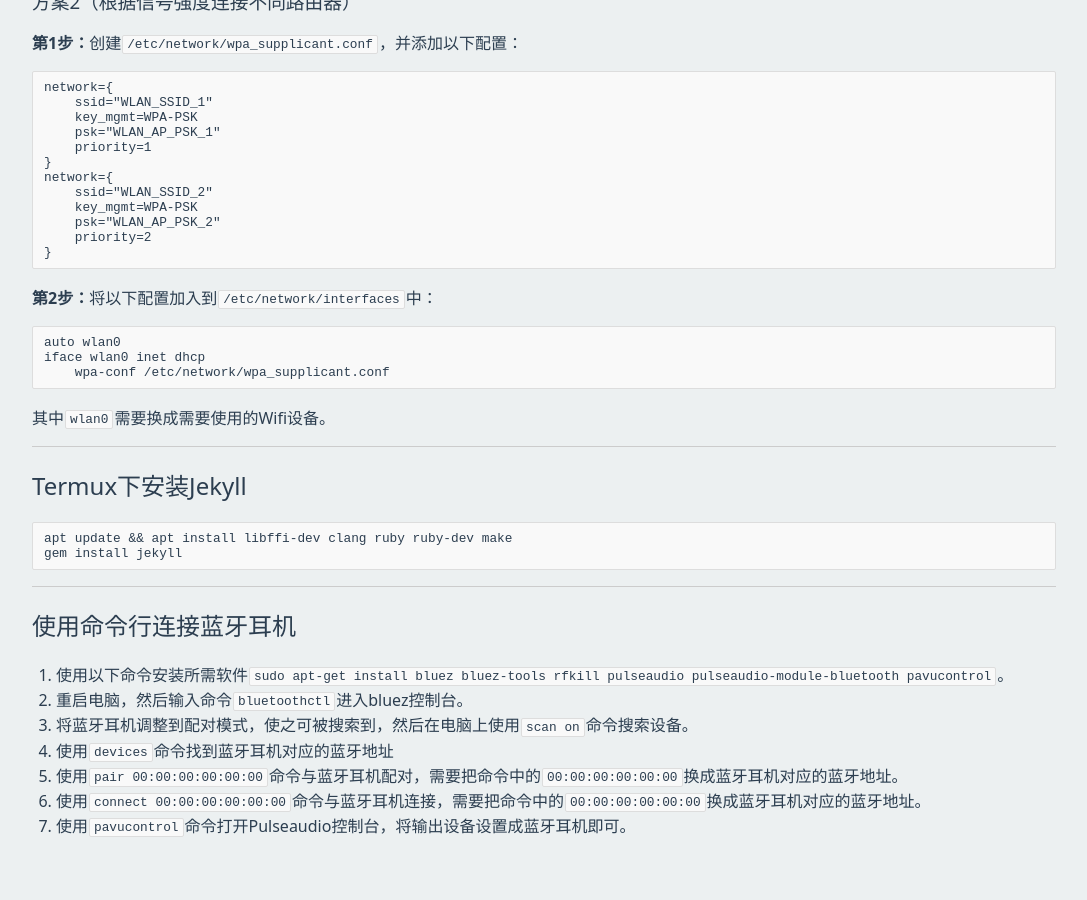
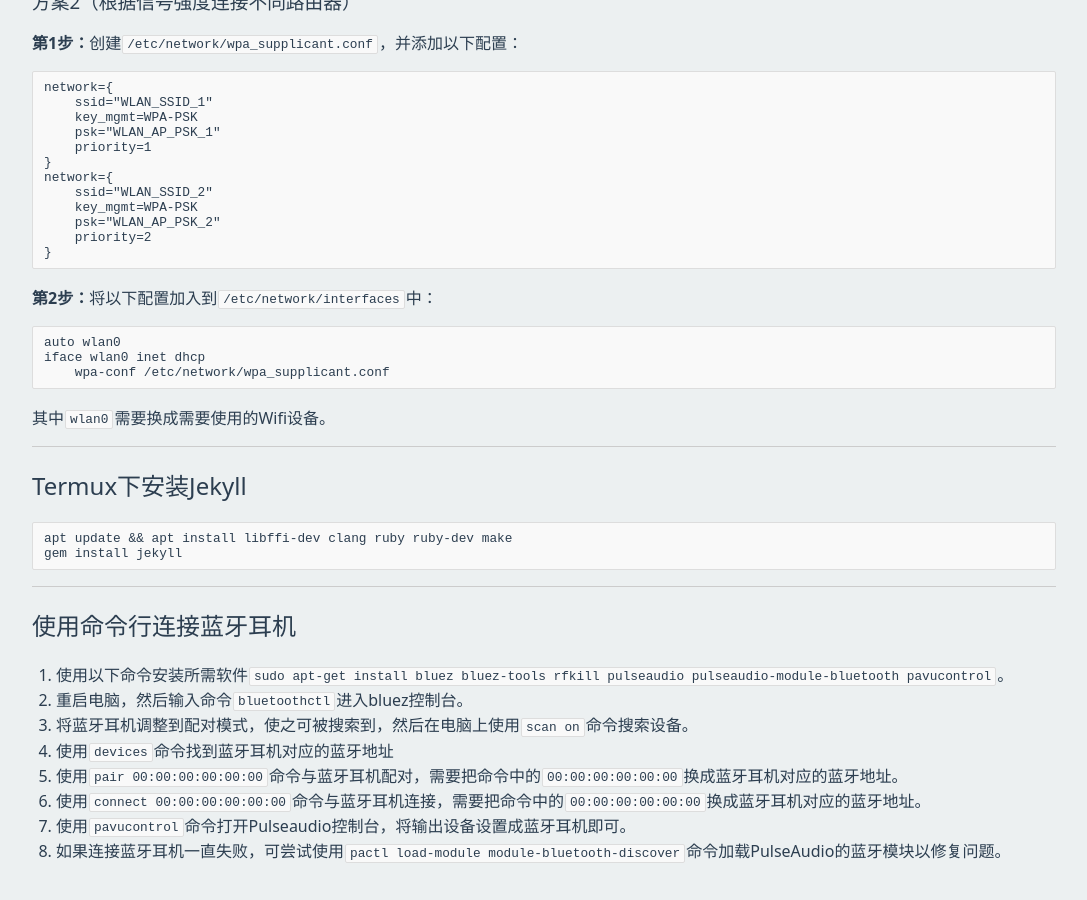
Before and after one commit to frank-deng/frank-deng, a Jekyll site: the page built from _posts/2018-05-06-linux_skills.md, in a window 1280 px wide and 900 px high, scrolled down 2341 px. Shown: the whole window, without its empty margins (96-1183 px from the left). Built offline with Jekyll 4.4.1, drawn with Linux system fonts in a browser that asks for light colours; before the commit the page ends 3215 px from its top, so only the background shows below that.

Commit message:
Updated doc of bluetooth earphone

```diff
--- a/_posts/2018-05-06-linux_skills.md
+++ b/_posts/2018-05-06-linux_skills.md
@@ -163,3 +163,4 @@
 5. 使用`pair 00:00:00:00:00:00`命令与蓝牙耳机配对，需要把命令中的`00:00:00:00:00:00`换成蓝牙耳机对应的蓝牙地址。
 6. 使用`connect 00:00:00:00:00:00`命令与蓝牙耳机连接，需要把命令中的`00:00:00:00:00:00`换成蓝牙耳机对应的蓝牙地址。
 7. 使用`pavucontrol`命令打开Pulseaudio控制台，将输出设备设置成蓝牙耳机即可。
+8. 如果连接蓝牙耳机一直失败，可尝试使用`pactl load-module module-bluetooth-discover`命令加载PulseAudio的蓝牙模块以修复问题。
```
Also changed, not shown: _posts/2018-05-06-linux_skills.en.md (+1 -0 lines), _posts/2018-04-01-mysql_emp_database.md (line endings or trailing spaces), _posts/2018-05-06-web_dev_skills.en.md (line endings or trailing spaces).
